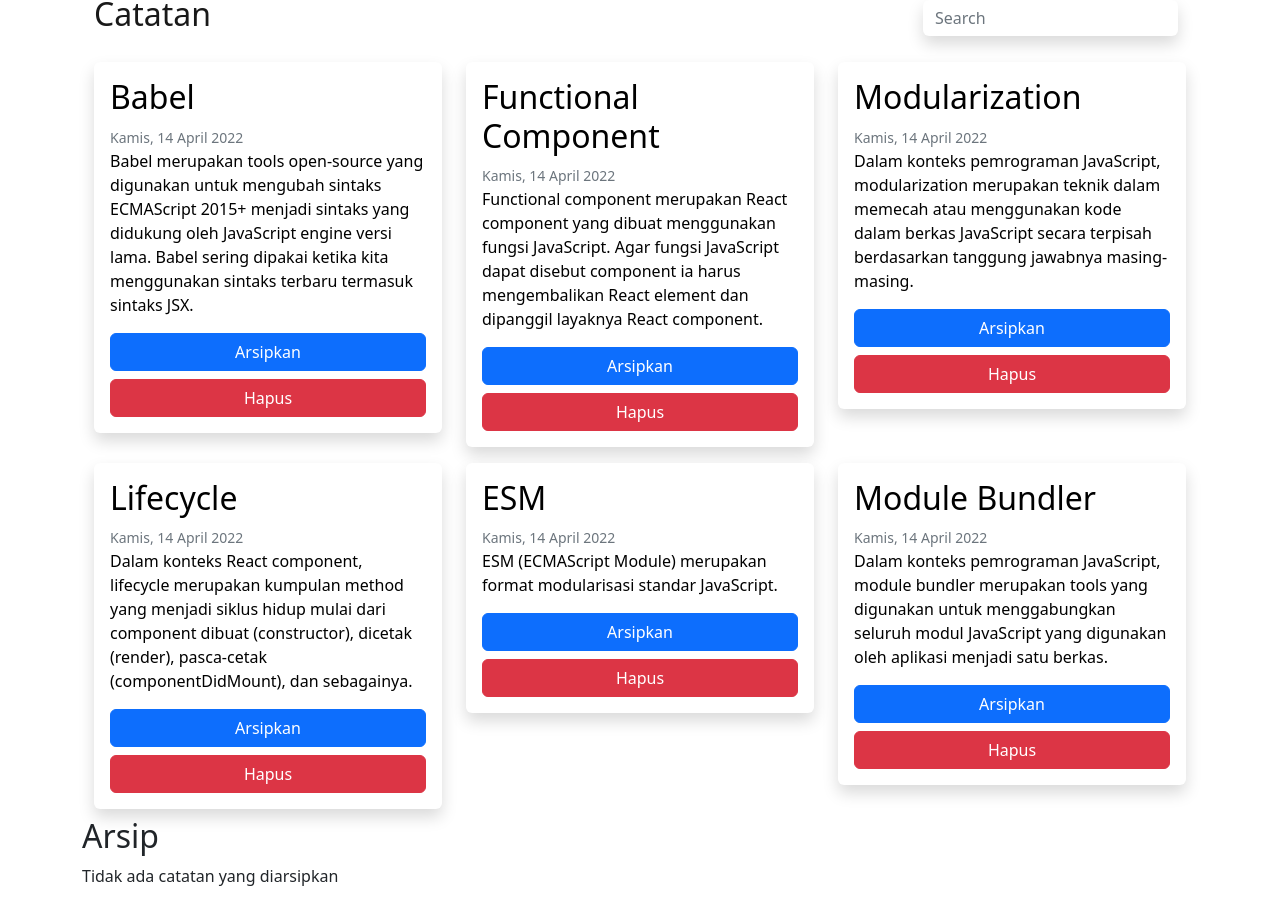
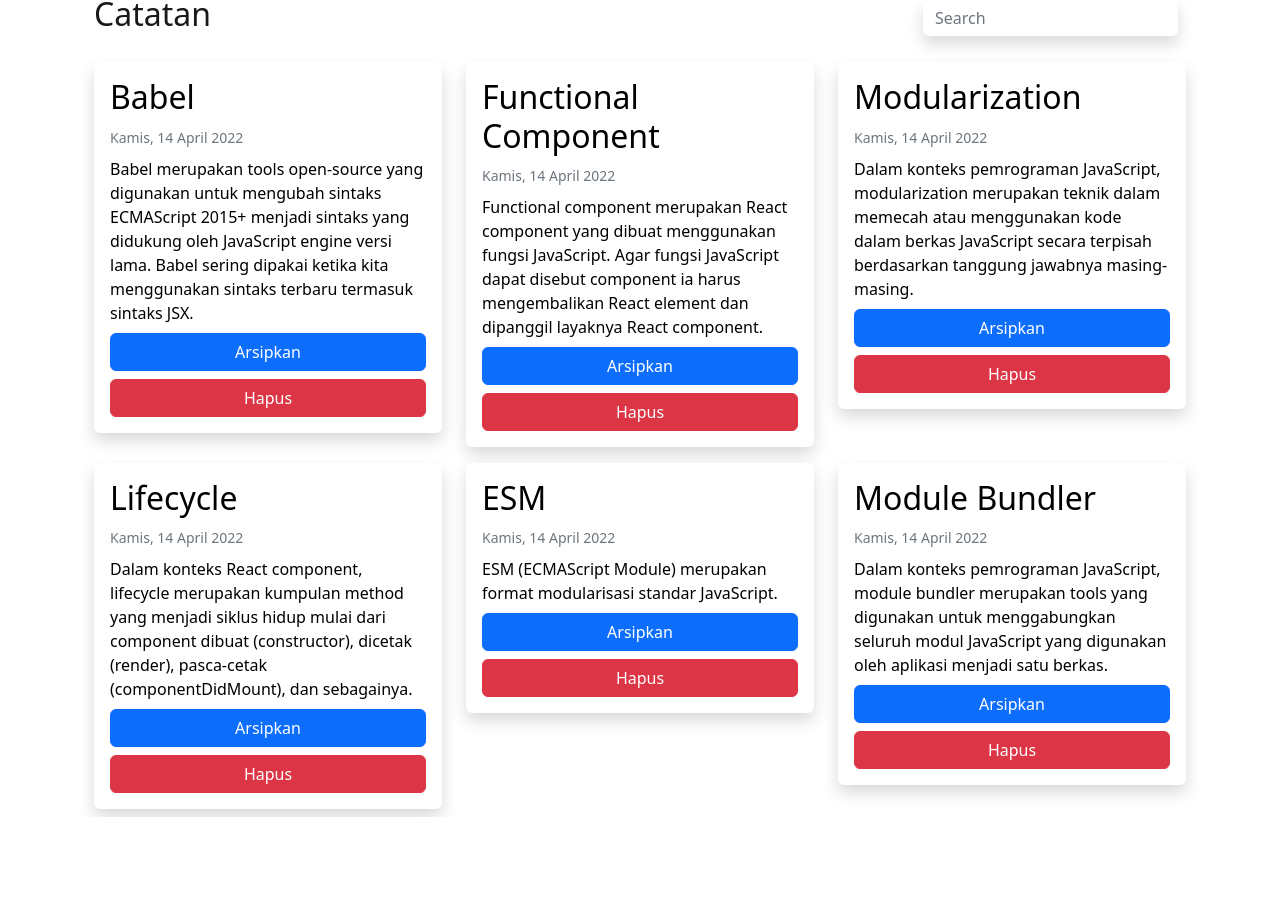
Before and after one commit to mzkki/react-notes-app, a React (Create React App) app: page / in a window 1280 px wide. Shown: the part 129-1033 px from the top of the page. After the commit the page ends 946 px from the top, so only its background shows below. Built offline with nearby package versions, Linux system fonts and the light colour scheme.

Commit message:
fix bugs

```diff
--- a/src/components/form/NoteInput.js
+++ b/src/components/form/NoteInput.js
@@ -39,6 +39,7 @@
         body: parsedBody
       }
     })
+    console.log(parsedBody)
   }
 
   onSubmitEventHandler(event) {
--- a/src/components/notes/NotesBodyCard.js
+++ b/src/components/notes/NotesBodyCard.js
@@ -6,9 +6,9 @@
 function NotesCardBody({ id, body }) {
   return (
     <div className="note-item__content">
-      <p className="note-item__body">
+      <div className="note-item__body my-2">
         <Link to={`/note/${id}`} className="text-decoration-none text-black" >{parser(body)}</Link>
-      </p>
+      </div>
     </div>
   )
 }
--- a/src/components/notes/NotesItemCard.js
+++ b/src/components/notes/NotesItemCard.js
@@ -2,14 +2,13 @@
 import NotesFooterCard from "./NotesFooterCard";
 import NotesHeaderCard from "./NotesHeaderCard";
 import NotesCardBody from "./NotesBodyCard";
-import { showFormattedDate } from "../../utils";
 import { Card } from "react-bootstrap";
 import PropTypes from 'prop-types'
 
 function NotesItemCard({ id, title, createdAt, body, archived, onDelete, onArchive }) {
   return (
     <Card className="p-3 border-0 shadow" >
-      <NotesHeaderCard id={id} title={title} createdAt={showFormattedDate(createdAt)} />
+      <NotesHeaderCard id={id} title={title} createdAt={createdAt} />
       <NotesCardBody body={body} id={id} />
       <NotesFooterCard id={id} archived={archived} onDelete={onDelete} onArchive={onArchive} />
     </Card>
--- a/src/components/notes/NotesList.js
+++ b/src/components/notes/NotesList.js
@@ -2,6 +2,7 @@
 import { Col, Container, Row } from "react-bootstrap";
 import NotesItemCard from "./NotesItemCard";
 import PropTypes from 'prop-types'
+import { showFormattedDate } from "../../utils";
 
 function NotesList({ notes, onDelete, onArchive, query }) {
   const filterQuery = notes.filter((note) => note.title.toLowerCase().includes(query))
@@ -12,7 +13,7 @@
         {filterQuery.length > 0 ?
           filterQuery.map((note) => (
             <Col sm={4} key={note.id} className="my-2">
-              <NotesItemCard {...note} onArchive={onArchive} onDelete={onDelete} />
+              <NotesItemCard {...note} createdAt={showFormattedDate(note.createdAt)} onArchive={onArchive} onDelete={onDelete} />
             </Col>
           )) :
           <div className="note-list__empty">Tidak ada catatan.</div>
--- a/src/pages/Notes.js
+++ b/src/pages/Notes.js
@@ -79,23 +79,10 @@
         this.state.keyword.toLowerCase()
       )
     })
-    const activeNotes = notes.filter((note) => {
-      return note.archived === false
-    })
-
-    const archivedNotes = notes.filter((note) => {
-      return note.archived === true
-    })
     return (
       <>
         <SearchNote SearchNote={this.onSearchNoteHandler} keyword={this.state.keyword} />
-        <NotesList notes={activeNotes} onDelete={this.onDeleteHandler} onArchive={this.onArchiveHandler} query={this.state.keyword} />
-        <h2>Arsip</h2>
-        {archivedNotes.length > 0 ? (
-          <NotesList notes={archivedNotes} onDelete={this.onDeleteHandler} onArchive={this.onArchiveHandler} query={this.state.keyword} />
-        ) : (
-          <p>Tidak ada catatan yang diarsipkan</p>
-        )}
+        <NotesList notes={notes} onDelete={this.onDeleteHandler} onArchive={this.onArchiveHandler} query={this.state.keyword} />
       </>
     )
   }
--- a/src/utils/index.js
+++ b/src/utils/index.js
@@ -73,6 +73,7 @@
 
 const addNote = (note) => {
   notes = [...notes, {
+    archived: false,
     id: +new Date(), ...note, createdAt: +new Date(),
   }]
   console.log(notes)
```
Also changed, not shown: src/pages/ArchivedNotes.js (added).
